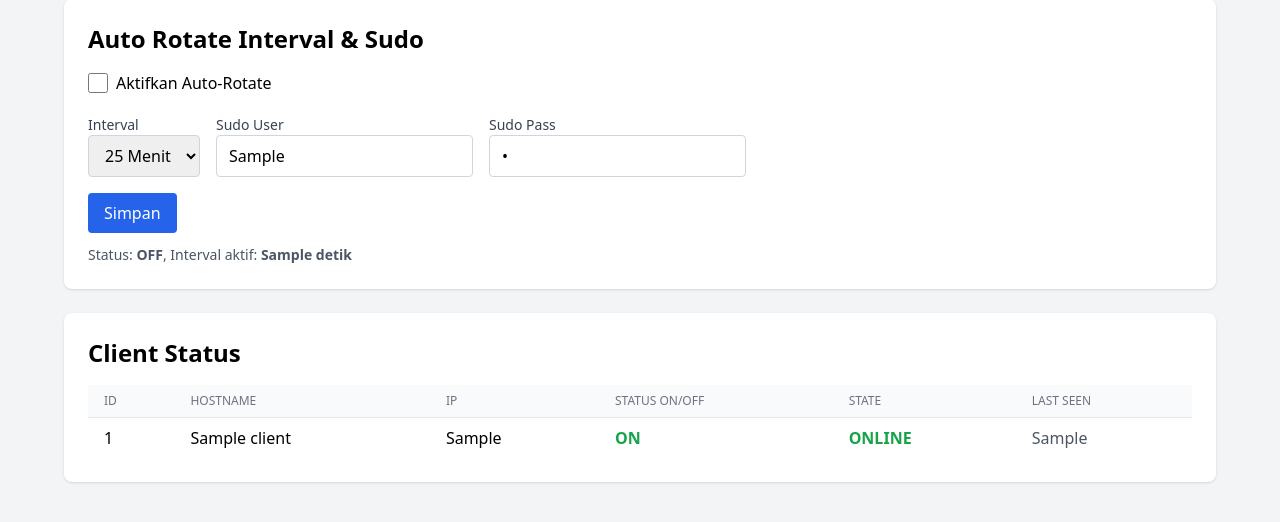
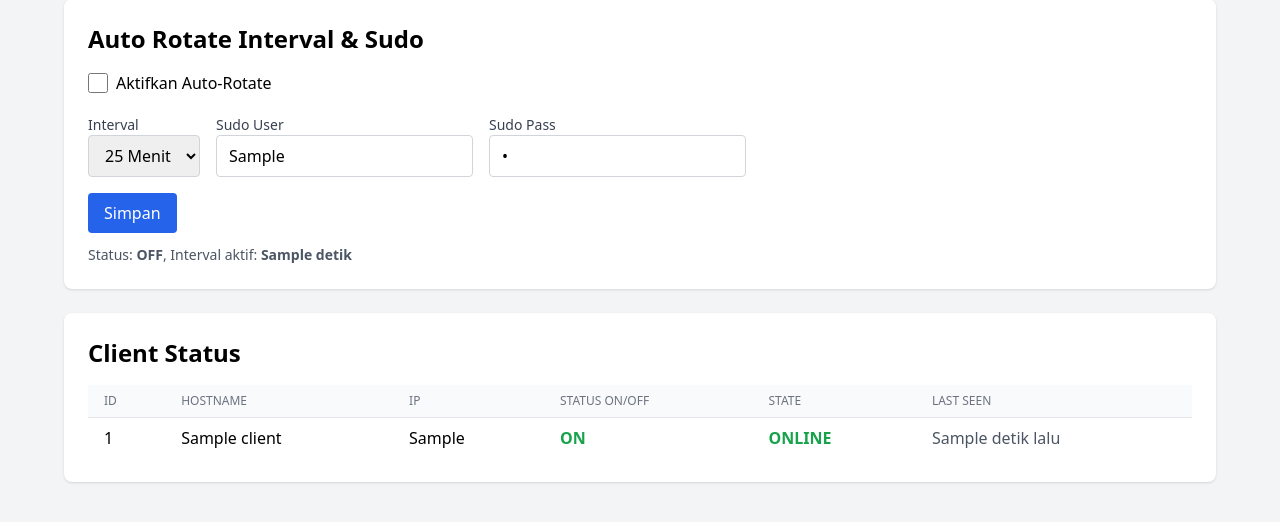
Before and after one commit to mrstorm234/nyilsrv, a Python web app: template server/templates/index.html in a window 1280 px wide. Shown: the part 25-547 px from the top of the page. Run offline with Jinja, Linux system fonts and the light colour scheme; the template is opened without the code that fills it: most values are stand-ins (such as "Sample title", 1, 10 or a date in 2020); some libraries are stand-ins or nearby versions.

Commit message:
Update index.html

```diff
--- a/server/templates/index.html
+++ b/server/templates/index.html
@@ -10,7 +10,7 @@
 
 <div class="max-w-6xl mx-auto">
 
-    <!-- Interval & Sudo Credentials -->
+    <!-- Interval & Sudo -->
     <div class="bg-white shadow rounded-lg p-6 mb-6">
         <h2 class="text-2xl font-semibold mb-4">Auto Rotate Interval & Sudo</h2>
         <form method="post" action="/set_interval" class="space-y-4">
@@ -68,7 +68,7 @@
                         <td class="px-4 py-2">{{ c.ip }}</td>
                         <td class="px-4 py-2 font-semibold {% if c.status == 'ON' %}text-green-600{% else %}text-red-600{% endif %}">{{ c.status }}</td>
                         <td class="px-4 py-2 font-semibold {% if c.state == 'ONLINE' %}text-green-600{% else %}text-red-600{% endif %}">{{ c.state }}</td>
-                        <td class="px-4 py-2 text-gray-600">{{ c.last_seen_ago }}</td>
+                        <td class="px-4 py-2 text-gray-600">{{ c.last_seen_ago }} detik lalu</td>
                     </tr>
                     {% else %}
                     <tr>
@@ -83,7 +83,6 @@
 </div>
 
 <script>
-    // Reload otomatis setiap 5 detik
     setTimeout(() => location.reload(), 5000);
 </script>
 
```
